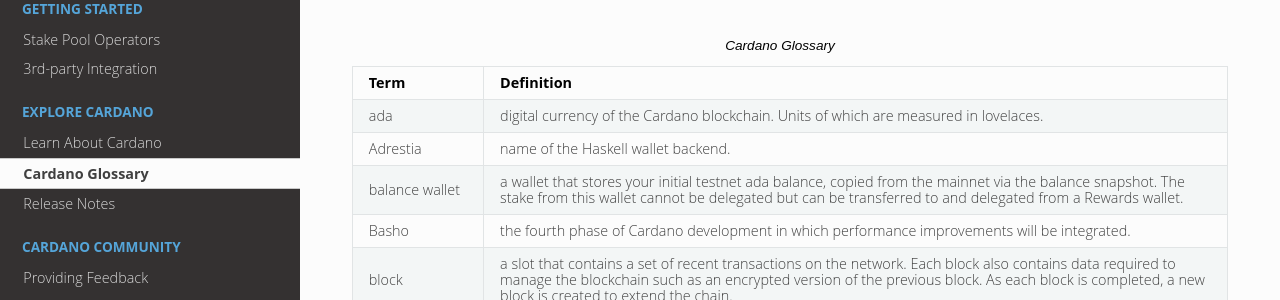
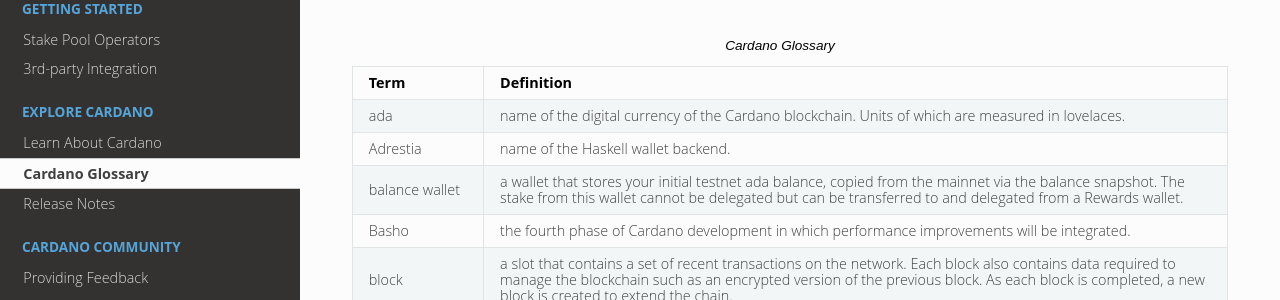
Before and after one commit to input-output-hk/technical-docs, a Sphinx documentation site: the page built from source/glossary.rst, in a window 1280 px wide and 900 px high. Shown: the part 170-470 px from the top of the window. Built offline with Sphinx 7.4.7 and the Read the Docs theme 2.0.0, drawn with Linux system fonts in a browser that asks for light colours; pages that are not in the unit, such as notebooks, are missing from menus.

Commit message:
Update glossary.rst

```diff
--- a/source/glossary.rst
+++ b/source/glossary.rst
@@ -8,7 +8,7 @@
    * - Term
      - Definition
    * - ada
-     - digital currency of the Cardano blockchain. Units of which are measured in lovelaces.
+     - name of the digital currency of the Cardano blockchain. Units of which are measured in lovelaces.
    * - Adrestia
      - name of the Haskell wallet backend.
    * - balance wallet
```
